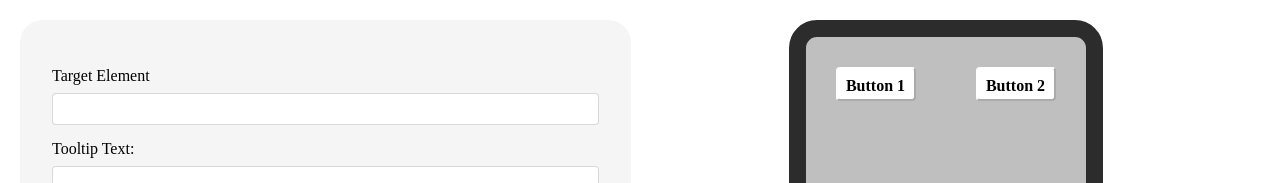
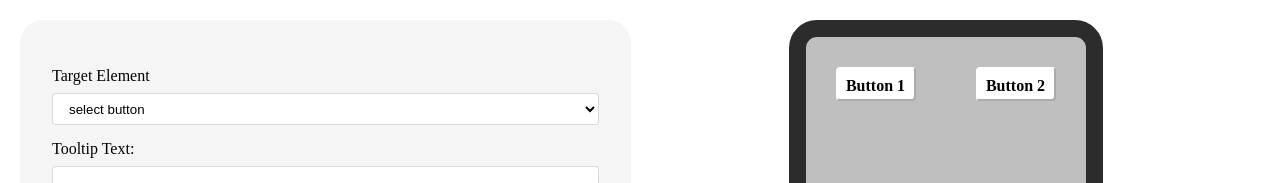
Before and after one commit to Ambikagarg/tooltip, a React (Create React App) app: page / in a window 1280 px wide. Shown: the top 183 px of the page. Built offline with nearby package versions, Linux system fonts and the light colour scheme.

Commit message:
Update App.js

```diff
--- a/App.js
+++ b/App.js
@@ -40,15 +40,17 @@ const App = () => {
   return (
     <div className="app">
       <div className="form">
+      <div><label htmlFor="text">Target Element</label></div>
+      <select style = {{width: 547}} value={selectedButton}
+        onChange={handleButtonSelect} id="cars" name="button">
+        <option value="">select button</option>
+        <option value="button1">button1</option>
+        <option value="button2">button2</option>
+        <option value="button3">button3</option>
+        <option value="button4">button4</option>
+        <option value="button5">button5</option>
+      </select>
 
-      <div><label htmlFor="text">Target Element</label></div>
-      <input
-      style = {{width: 547}}
-        type="text"
-        id="text"
-        value={selectedButton}
-        onChange={handleButtonSelect}
-      />
         <div><label htmlFor="text">Tooltip Text:</label></div>
         <div><input
         style = {{width: 547}}
@@ -177,10 +179,10 @@ const App = () => {
             width: tooltip.style.tooltipWidth,
           }}
         >
-          <img src={tooltip.image}/>
+          { tooltipImage  && (<img src={tooltip.image} alt="Tooltip Image" />)}
 
-          {tooltip.text}
-          {console.log({selectedButton})};
+          <span className='texttool'>{tooltip.text}</span>
+
           <span
                 className={`tooltip-arrow`}
         style={{
@@ -208,7 +210,7 @@ const App = () => {
         width: tooltip.style.tooltipWidth,
       }}
     >
-      <img src={tooltip.image} alt="Tooltip Image" />
+      { tooltipImage  && (<img src={tooltip.image} alt="Tooltip Image" />)}
       {tooltip.text}
       <span
         className={`tooltip-arrow ${selectedButton}`}
@@ -237,7 +239,7 @@ const App = () => {
         width: tooltip.style.tooltipWidth,
       }}
     >
-      <img src={tooltip.image} alt="Tooltip Image" />
+      { tooltipImage  && (<img src={tooltip.image} alt="Tooltip Image" />)}
       {tooltip.text}
       <span
         className={`tooltip-arrow ${selectedButton}`}
@@ -266,7 +268,7 @@ const App = () => {
         width: tooltip.style.tooltipWidth,
       }}
     >
-      <img src={tooltip.image}/>
+      { tooltipImage  && (<img src={tooltip.image} alt="Tooltip Image" />)}
       {tooltip.text}
       <span
         className={`tooltip-arrow ${selectedButton}`}
@@ -295,7 +297,7 @@ const App = () => {
         width: tooltip.style.tooltipWidth,
       }}
     >
-      <img src={tooltip.image} alt="Tooltip Image" />
+      { tooltipImage  && (<img src={tooltip.image} alt="Tooltip Image" />)}
       {tooltip.text}
       <span
         className={`tooltip-arrow ${selectedButton}`}
```
